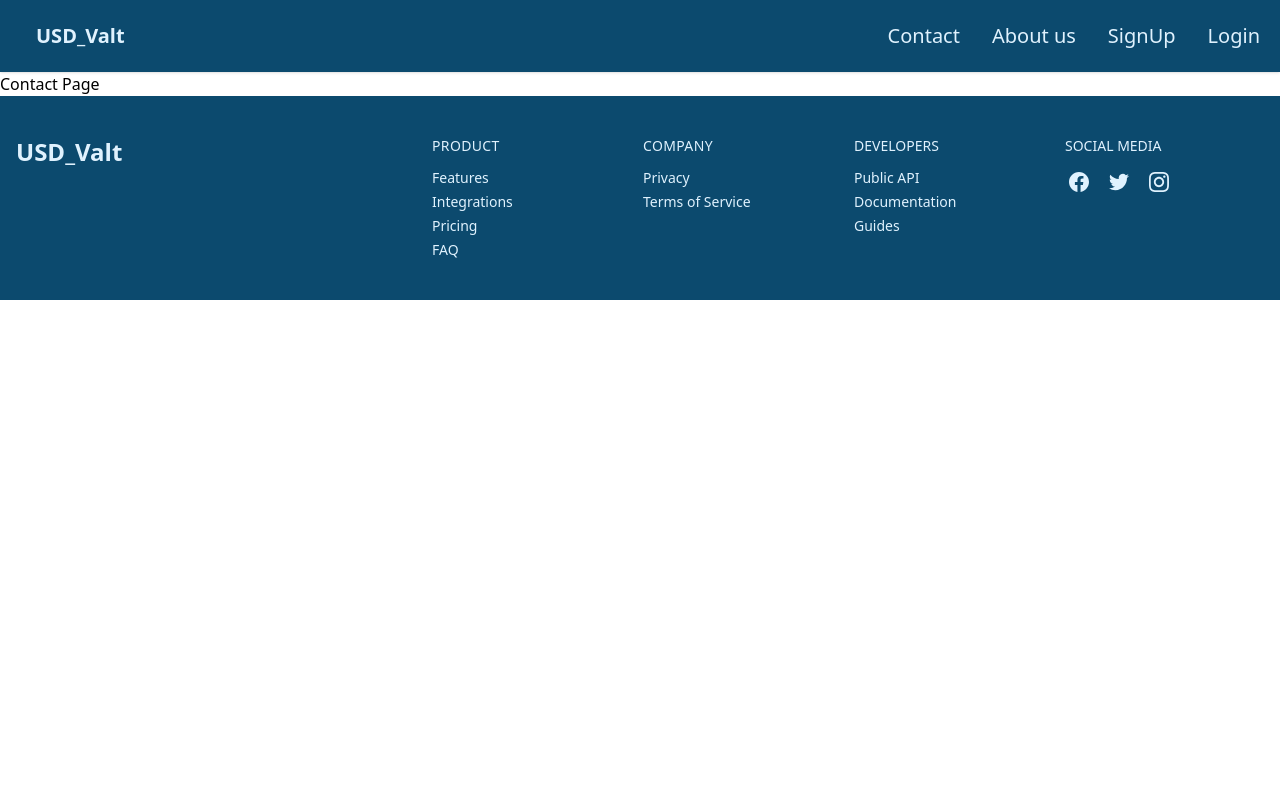
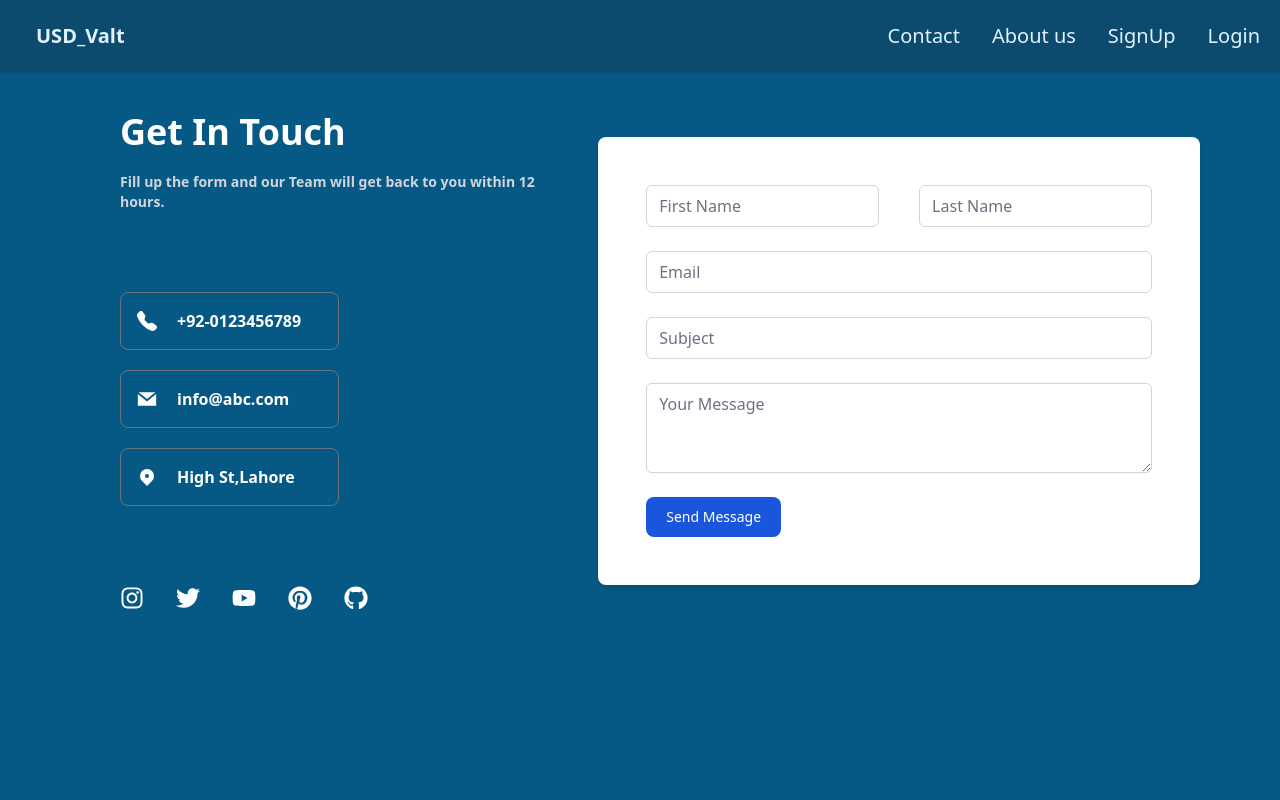
Before and after one commit to usama508/usd_valt, a Next.js app: page /contact in a window 1280 px wide. Shown: the top 800 px of the page. Built offline with nearby package versions, Linux system fonts and the light colour scheme.

Commit message:
new commit

```diff
--- a/pages/contact.js
+++ b/pages/contact.js
@@ -1,10 +1,126 @@
 import React from 'react'
+import { BsTelephoneFill } from 'react-icons/bs'
+import { GrMail } from 'react-icons/gr'
+import { HiLocationMarker } from 'react-icons/hi'
+import { FaInstagram } from 'react-icons/fa'
+import { FaTwitter } from 'react-icons/fa'
+import { FaYoutube } from 'react-icons/fa'
+import { FaPinterest } from 'react-icons/fa'
+import { FaGithub } from 'react-icons/fa'
+
 
 function Contact() {
   return (
-    <div>
-        <h1>Contact Page</h1>
+    <div className='bg-sky-800 w-screen h-auto md:h-screen'>
+      <div className='flex justify-around items-center mx-20 md:flex-row flex-col'>
+        <div className='md:w-1/2 w-full md:p-10 my-10 md:my-0 flex-col'>
+          <h1 className='text-4xl font-semibold text-white'>Get In Touch</h1>
+          <p className='text-gray-300 font-semibold text-sm my-5'>
+
+            Fill up the form and our Team will get back to you within 12 hours.</p>
+          <div className='flex-col my-20 gap-5 flex'>
+            <div className='flex gap-5 p-4 border border-gray-500 hover:border-blue-700 md:w-1/2 w-full
+                   rounded-lg group cursor-pointer items-center'>
+              <BsTelephoneFill className='text-xl text-white group-hover:text-gray-400' />
+              <p className='text-white text-base font-semibold group-hover:text-gray-400'>
+                +92-0123456789
+
+              </p>
+
+            </div>
+
+            <div className='flex gap-5 p-4 border border-gray-500 hover:border-blue-700 md:w-1/2 w-full
+                   rounded-lg group cursor-pointer items-center'>
+              <GrMail className='text-xl text-white group-hover:text-gray-400' />
+              <p className='text-white text-base font-semibold group-hover:text-gray-400'>
+                info@abc.com
+
+              </p>
+
+            </div>
+
+            <div className='flex gap-5 p-4 border border-gray-500 hover:border-blue-700 md:w-1/2 w-full
+                   rounded-lg group cursor-pointer items-center'>
+              <HiLocationMarker className='text-xl text-white group-hover:text-gray-400' />
+              <p className='text-white text-base font-semibold group-hover:text-gray-400'>
+                High St,Lahore
+
+              </p>
+
+            </div>
+
+          </div>
+          <div className='flex gap-8 justify-center md:justify-start'>
+            <FaInstagram className='text-2xl text-white hover:text-gray-400 cursor-pointer' />
+            <FaTwitter className='text-2xl text-white hover:text-gray-400 cursor-pointer' />
+            <FaYoutube className='text-2xl text-white hover:text-gray-400 cursor-pointer' />
+            <FaPinterest className='text-2xl text-white hover:text-gray-400 cursor-pointer' />
+            <FaGithub className='text-2xl text-white hover:text-gray-400 cursor-pointer' />
+          </div>
+
         </div>
+        <div className='bg-white p-12 rounded-lg shadow-md'>
+          <form >
+            <div className='grid xl:grid-cols-2 xl:gap-10'>
+              <input type="text"
+                name='firstName'
+                id='firstName'
+                className='form-control block w-full px-3 py-2 text-base font-normal
+                 text-gray-700 bg-white bg-clip-padding border border-solid border-gray-300 rounded-md  transition ease-in-out m-0
+                  focus:text-gray-700 focus:bg-white focus:border-blue-600 focus:outline-none'
+                placeholder='First Name'
+                required={true} />
+
+              <input type="text"
+                name='lastName'
+                id='lastName'
+                className='form-control block w-full px-3 py-2 text-base font-normal
+                 text-gray-700 bg-white bg-clip-padding border border-solid border-gray-300 rounded-md  transition ease-in-out m-0
+                  focus:text-gray-700 focus:bg-white focus:border-blue-600 focus:outline-none'
+                placeholder='Last Name'
+                required="" />
+
+            </div><br/>
+            <input type="email"
+              name='email'
+              id='email'
+              className='form-control block w-full px-3 py-2 text-base font-normal
+                 text-gray-700 bg-white bg-clip-padding border border-solid border-gray-300 rounded-md  transition ease-in-out m-0
+                  focus:text-gray-700 focus:bg-white focus:border-blue-600 focus:outline-none'
+              placeholder='Email'
+              required={true} /><br/>
+
+            <input type="subject"
+              name='subject'
+              id='subject'
+              className='form-control block w-full px-3 py-2 text-base font-normal
+                 text-gray-700 bg-white bg-clip-padding border border-solid border-gray-300 rounded-md  transition ease-in-out m-0
+                  focus:text-gray-700 focus:bg-white focus:border-blue-600 focus:outline-none'
+              placeholder='Subject'
+              required={true}/><br/>
+              <div className='flex justify-center'>
+                <textarea
+                      rows="3"
+                      id='text_area'
+                      className='form-control block w-full px-3 py-2 text-base font-normal
+                       text-gray-700 bg-white bg-clip-padding border border-solid border-gray-300 rounded-md  transition ease-in-out m-0
+                        focus:text-gray-700 focus:bg-white focus:border-blue-600 focus:outline-none'
+                      placeholder='Your Message'
+                      required={true} />
+
+              </div><br/>
+              <button type='submit' className='text-white bg-blue-700 hover:bg-blue-800 focus:ring-4 focus:outline-none focus:ring-blue-300
+                 font-medium rounded-lg text-sm w-full sm:w-auto px-5 py-2.5 text-center'>
+
+                  Send Message
+
+              </button>
+          </form>
+
+        </div>
+
+      </div>
+    </div>
   )
 }
 
```
